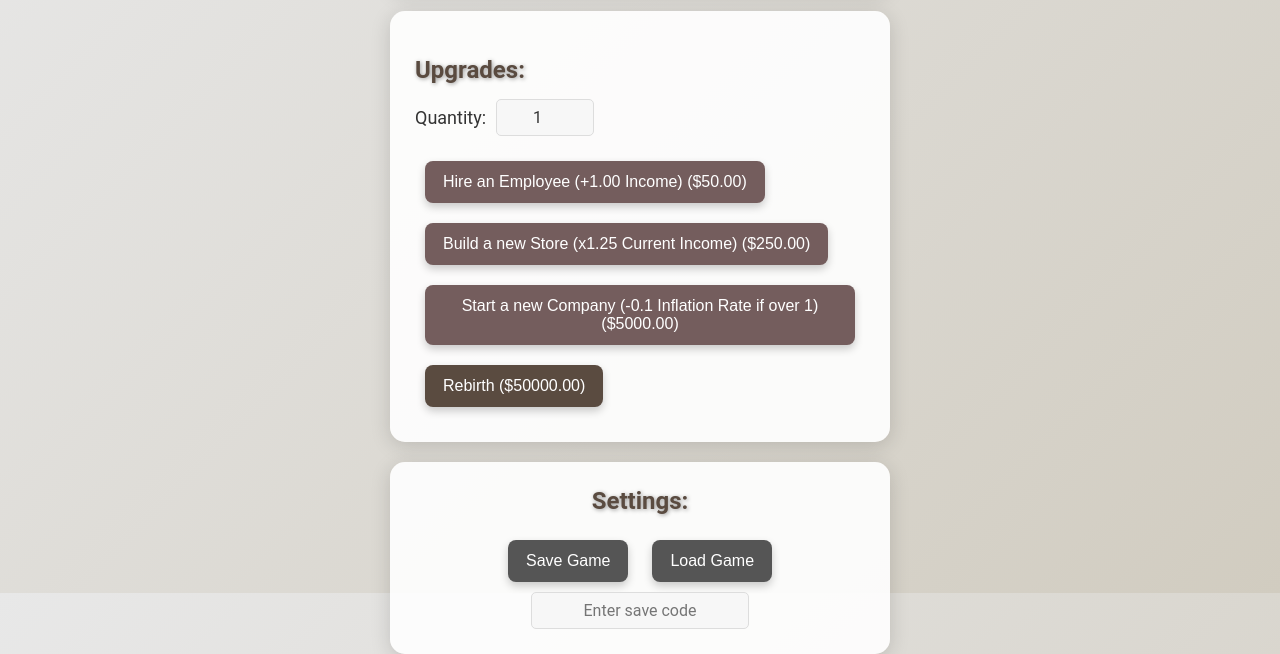
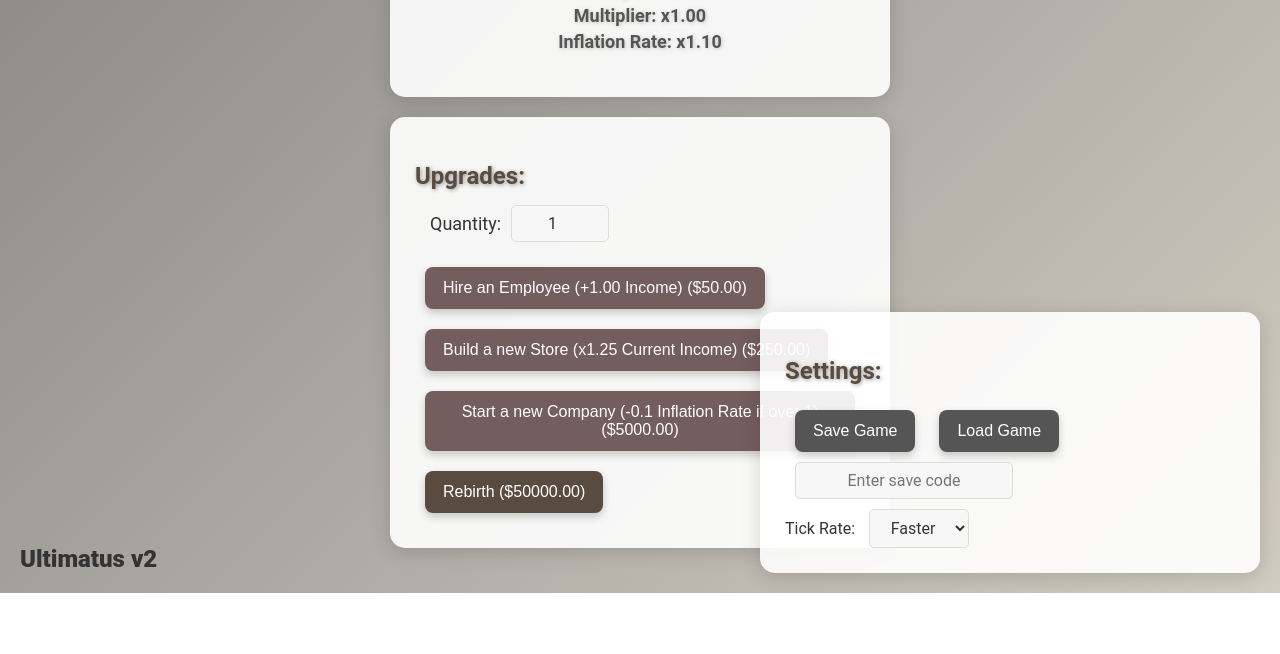
Before and after one commit to ParticlePhysicsGithub/Ultimatus, a plain HTML site: page index.html in a window 1280 px wide. Shown: the part 207-861 px from the top of the page. After the commit the page ends 800 px from the top, so only its background shows below. Drawn offline with Linux system fonts and the light colour scheme.

Commit message:
Update index.html to v2
Added Tick Rate

Added Version Display

```diff
--- a/index.html
+++ b/index.html
@@ -14,7 +14,7 @@
         align-items: center;
         justify-content: center;
         height: 100vh;
-        background: linear-gradient(135deg, #e8e8e8, #d1ccc0);
+        background: linear-gradient(135deg, #868686, #d1ccc0);
         color: #333;
       }
 
@@ -27,6 +27,31 @@
         width: 90%;
         max-width: 450px;
         margin-bottom: 20px;
+      }
+
+      .settingcontainer {
+        background: rgba(255, 255, 255, 0.9);
+        border-radius: 15px;
+        padding: 25px;
+        box-shadow: 0 4px 20px rgba(0, 0, 0, 0.15);
+        text-align: center;
+        width: 90%;
+        max-width: 450px;
+        margin-bottom: 20px;
+        margin-right: 20px;
+        position: fixed;
+        right: 0;
+        bottom: 0;
+      }
+      .verstext {
+        margin-bottom: 20px;
+        margin-left: 20px;
+        position: fixed;
+        left: 0;
+        bottom: 0;
+        color: #333;
+        font-size: 24px;
+        font-weight: 1000;
       }
 
       .countercontainer {
@@ -63,7 +88,7 @@
       }
 
       .input-container {
-        margin: 15px 0;
+        margin: 15px;
         font-size: 18px;
         display: flex;
         align-items: center;
@@ -114,6 +139,25 @@
       .button:hover {
         background: #777;
         transform: scale(1.05);
+      }
+
+      .settingsave {
+        margin-left: 10px;
+      }
+
+      .tickselect {
+        margin-left: 10px;
+        margin-top: 10px;
+        width: 100px;
+        padding: 8px;
+        font-size: 16px;
+        border: 1px solid #ddd;
+        border-radius: 5px;
+        outline: none;
+        text-align: center;
+        background: #f7f7f7;
+        color: #333;
+        font-family: "Roboto", sans-serif;
       }
 
       /* Default disabled state */
@@ -230,14 +274,34 @@
         </button>
       </div>
     </div>
-    <div class="gamecontainer">
-      <div class="counterhedus">Settings:</div>
-      <div>
-        <button class="button" id="save-btn">Save Game</button>
+    <div class="settingcontainer">
+      <div class="shopcontainer">
+        <div class="counterhedus">Settings:</div>
+        <div>
+          <button class="button" id="save-btn">Save Game</button>
 
-        <button class="button" id="load-btn">Load Game</button>
-        <input type="text" id="save-code-input" placeholder="Enter save code" />
+          <button class="button" id="load-btn">Load Game</button>
+          <input
+            type="text"
+            id="save-code-input"
+            placeholder="Enter save code"
+            class="settingsave"
+          />
+        </div>
+        <div>
+          <label class="ticktest" for="interval">Tick Rate: </label>
+          <select class="tickselect" id="interval">
+            <option value="1">Faster</option>
+            <option value="10">Default</option>
+            <option value="100">Slower</option>
+            <option value="500">Slow</option>
+            <option value="1000">Slowest</option>
+          </select>
+        </div>
       </div>
+    </div>
+    <div>
+      <p class="verstext">Ultimatus v2</p>
     </div>
     <script>
       let cash = 0;
@@ -282,6 +346,7 @@
       const EmployeeIncomeDisplay = document.getElementById("employeeIncome");
       const StoreIncomeDisplay = document.getElementById("storeIncome");
       const saveCodeInput = document.getElementById("save-code");
+      const intervalInput = document.getElementById("interval");
 
       function updateButtonStates() {
         // Update button 1
@@ -449,11 +514,29 @@
       updateDisplay();
       updateButtonStates();
 
-      // Update income and cash every second
-      setInterval(() => {
-        cash += (income * multi) / 100;
-        updateDisplay();
-      }, 10);
+      let intervalId;
+
+      function startInterval() {
+        clearInterval(intervalId); // Clear any existing interval
+        const interval = Math.min(
+          Math.max(parseInt(intervalInput.value, 10) || 10, 10),
+          1000
+        ); // Ensure within 10-1000
+
+        // Calculate the divider based on the interval
+        const divider = 1000 / interval;
+
+        intervalId = setInterval(() => {
+          cash += (income * multi) / divider;
+          updateDisplay();
+        }, interval);
+      }
+
+      // Add event listener to update interval dynamically
+      intervalInput.addEventListener("change", startInterval);
+
+      // Start the interval initially
+      startInterval();
     </script>
   </body>
 </html>
```
